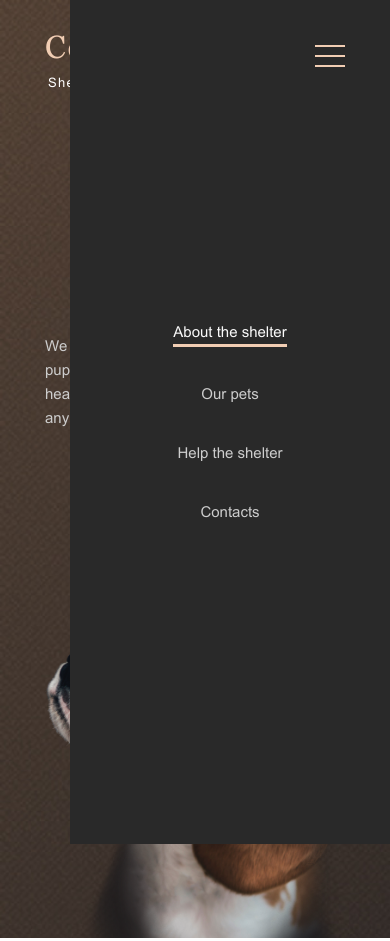
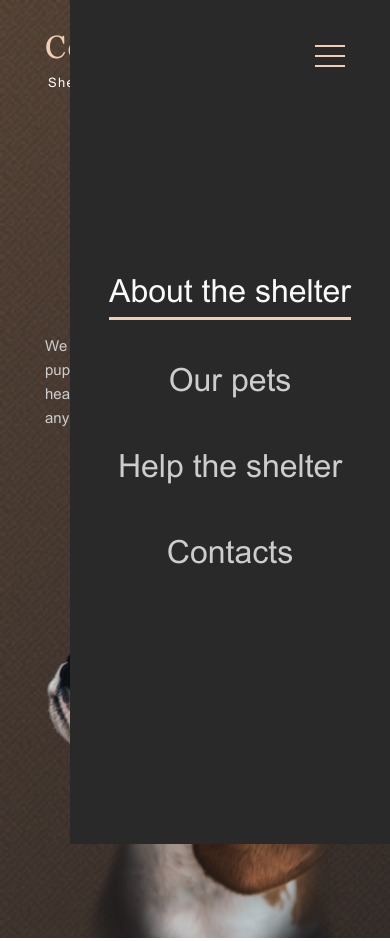
Before and after one commit to StaciBunx/shelter, a plain HTML site: page shelter/index.html in a window 390 px wide. Shown: the top 941 px of the page. Drawn offline with Linux system fonts and the light colour scheme; files whose address does not match are found by name.

Commit message:
feat: add new font-size for links in burger-menu

```diff
--- a/shelter/style/style.css
+++ b/shelter/style/style.css
@@ -977,6 +977,10 @@ a[href="tel:+136745677554"]::before {
         right: 0;
     }
 
+    .navigation__link {
+        font-size: 32px;
+    }
+
     .carousel {
         flex-wrap: wrap;
         row-gap: 20px;
```
